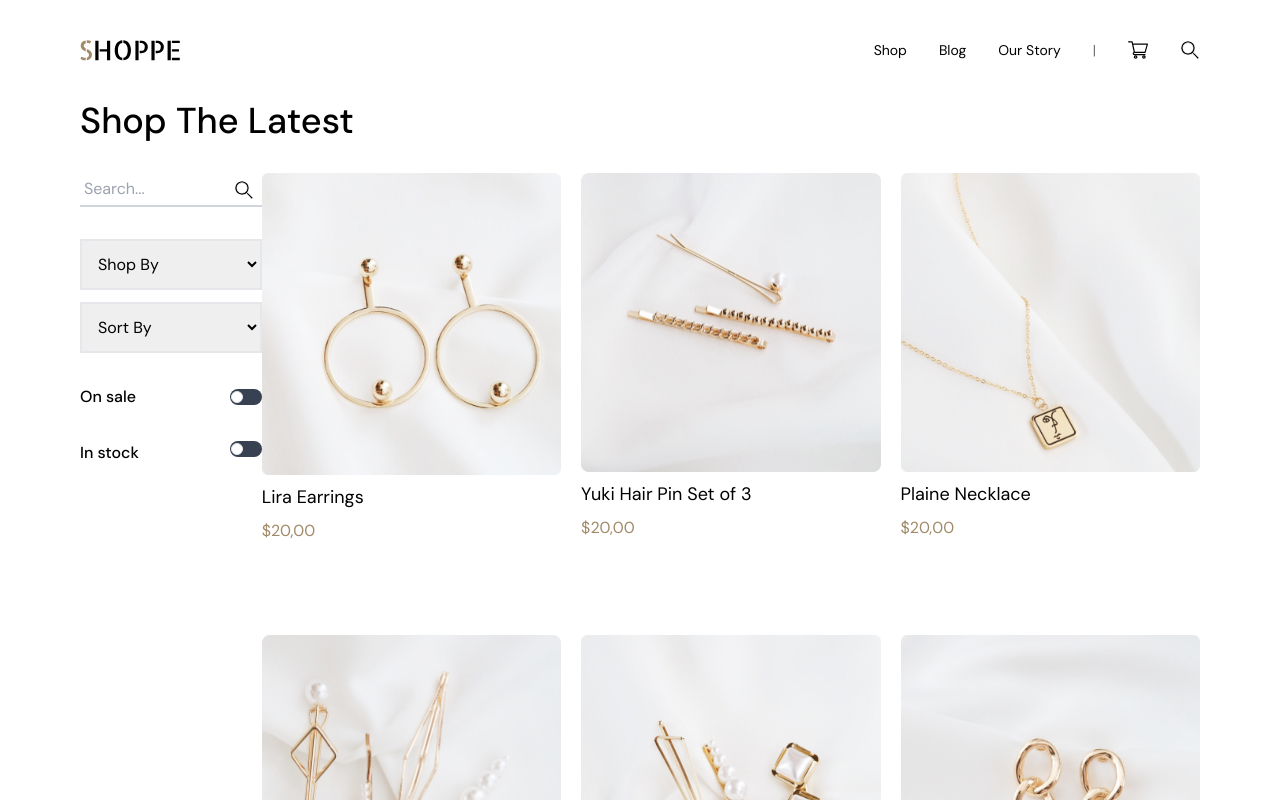
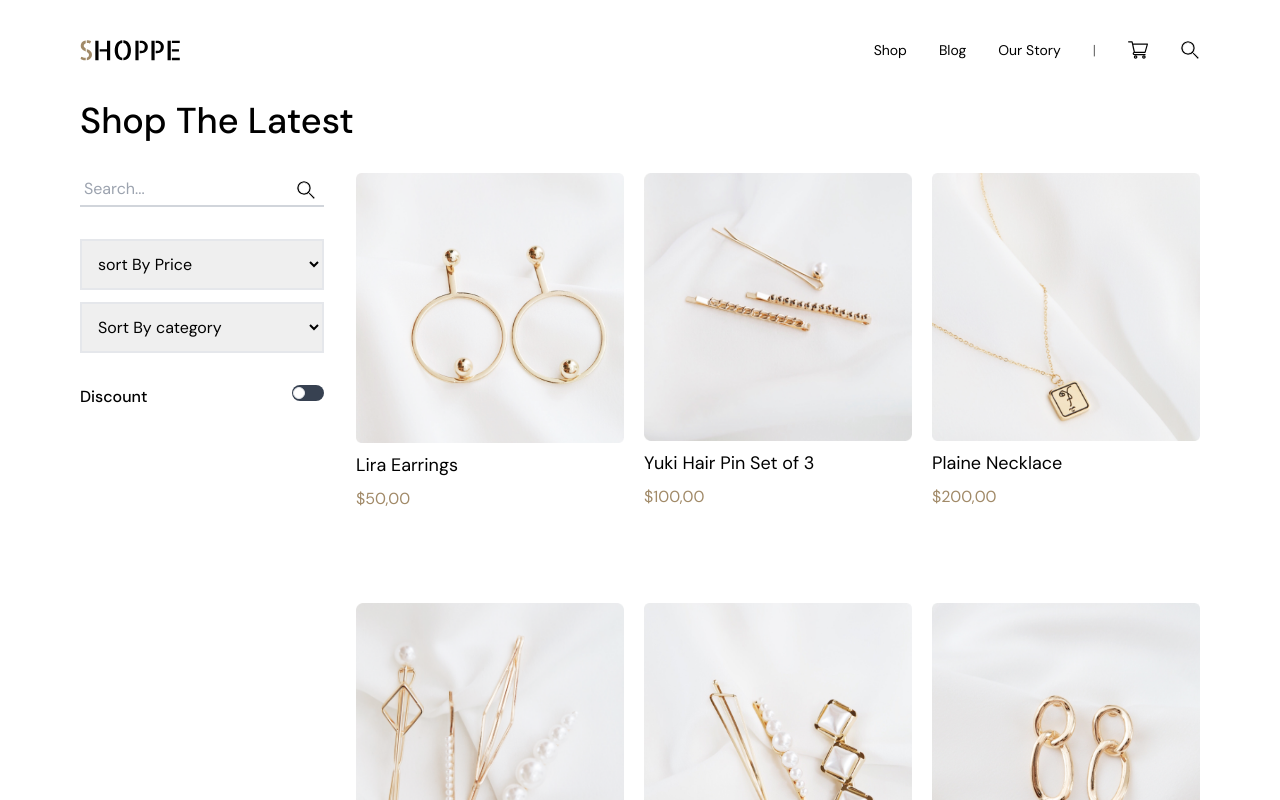
Before and after one commit to mokamaleldin/Shop, a Next.js app: page /Shop in a window 1280 px wide. Shown: the top 800 px of the page. Built offline with nearby package versions, Linux system fonts and the light colour scheme.

Commit message:
Optimize image loading in Shop page and add sorting and filtering options

```diff
--- a/src/app/(pages)/Shop/page.tsx
+++ b/src/app/(pages)/Shop/page.tsx
@@ -6,7 +6,7 @@ const page = () => {
     return (
         <div className="mx-20 ">
             <HeaderItems ShowAll={false} />
-            <div className="flex justify-between items-start">
+            <div className="flex justify-between items-start gap-8">
                 <Sidebar />
                 <AllCards />
             </div>
--- a/src/app/components/Checkout/OrderSummary.tsx
+++ b/src/app/components/Checkout/OrderSummary.tsx
@@ -7,8 +7,6 @@ const OrderSummary = () => {
 
     //this is the coupon state
     const { discount } = useSelector((state: RootState) => state.coupon);
-
-
 
     const totalPrice = cart.reduce((sum, item) => sum + item.price * item.quantity, 0);
     const free = totalPrice < driveFreeThreshold ? "Shipping is not free" : "Free shipping";
--- a/src/app/components/ShopPage/Sidebar.tsx
+++ b/src/app/components/ShopPage/Sidebar.tsx
@@ -1,4 +1,3 @@
-import Image from "next/image"
 import SearchInput from "../Inputs/SearchInput"
 
 const Sidebar = () => {
@@ -7,37 +6,26 @@ const Sidebar = () => {
       <SearchInput />
       <div className="mt-8">
         <select id="shop" name="shop" className="p-3 border-2 w-full" >
-          <option value="volvo">Shop By</option>
-          <option value="volvo">Volvo</option>
-          <option value="saab">Saab</option>
-          <option value="fiat">Fiat</option>
-          <option value="audi">Audi</option>
+          <option value="default" >sort By Price</option>
+          <option value="0-50">0-50</option>
+          <option value="50-100">50-100</option>
+          <option value="100-300">100-300</option>
+          <option value="300-1000">300-1000</option>
+          <option value="1000-2000">1000-2000</option>
         </select>
 
         <select id="shop" name="shop" className="p-3 border-2 w-full mt-3" >
-          <option value="volvo">Sort By</option>
-          <option value="volvo">Volvo</option>
-          <option value="saab">Saab</option>
-          <option value="fiat">Fiat</option>
-          <option value="audi">Audi</option>
+          <option value="default">Sort By category</option>
+          <option value="Jewelry">Jewelry</option>
+          <option value="Hair_Accessories">Hair Accessories</option>
         </select>
       </div>
 
-      <label className="flex justify-between items-center mt-8">
+      <label className="flex justify-between items-start mt-8">
         <input type="checkbox" value="" className="sr-only peer" />
-        <span className="font-medium">On sale</span>
+        <span className="font-medium">Discount</span>
         <div className="relative w-8 h-4 rounded-full bg-gray-700 peer-checked:after:translate-x-full after:absolute after:top-[1.7px] after:start-[1px] after:bg-white after:border after:rounded-full after:h-3 after:w-3 after:transition-all peer-checked:bg-blue-600"></div>
       </label>
-
-      <label className="flex justify-between items-start mt-8">
-        <input type="checkbox" value="" className="sr-only peer" />
-        <span className="font-medium">In stock</span>
-        <div className="relative w-8 h-4 rounded-full bg-gray-700 peer-checked:after:translate-x-full after:absolute after:top-[1.7px] after:start-[1px] after:bg-white after:border after:rounded-full after:h-3 after:w-3 after:transition-all peer-checked:bg-blue-600"></div>
-      </label>
-
-
-
-
     </div>
   )
 }
--- /dev/null
+++ b/src/app/lib/store/features/filterSlice.ts
@@ -0,0 +1,18 @@
+import { createSlice } from "@reduxjs/toolkit";
+
+const initialState = {
+    filter: "",
+};
+
+const filterSlice = createSlice({
+    name: "filter",
+    initialState,
+    reducers: {
+        setFilter: (state, action) => {
+            state.filter = action.payload;
+        },
+    },
+});
+
+export const filterActions = filterSlice.actions;
+export const filterReducer = filterSlice.reducer;
--- a/src/app/lib/store/index.ts
+++ b/src/app/lib/store/index.ts
@@ -1,14 +1,15 @@
 import { configureStore } from "@reduxjs/toolkit";
 import { cardReducer } from "./features/cartSlice";
 import { checkoutReducer } from "./features/checkoutSlice";
-import Coupon from "@/app/components/Checkout/Coupon";
 import { couponReducer } from "./features/couponSlice";
+import { filterReducer } from "./features/filterSlice";
 
 const store = configureStore({
     reducer: {
         card: cardReducer,
         checkout: checkoutReducer,
         coupon: couponReducer,
+        filter: filterReducer,
     },
 })
 
--- a/src/app/static/products.ts
+++ b/src/app/static/products.ts
@@ -2,7 +2,7 @@ import { TProduct } from "../types/Product";
 
 const products: TProduct[] = [
     {
-        price: 20,
+        price: 50,
         name: "Lira Earrings",
         image: "/Products/product4.png",
         slug: "lira-earrings",
@@ -19,7 +19,7 @@ const products: TProduct[] = [
         quantity: 0
     },
     {
-        price: 20,
+        price: 100,
         name: "Yuki Hair Pin Set of 3",
         image: "/Products/product1.png",
         slug: "yuki-hair-pin-set-of-3",
@@ -36,7 +36,7 @@ const products: TProduct[] = [
         quantity: 0
     },
     {
-        price: 20,
+        price: 200,
         name: "Plaine Necklace",
         image: "/Products/product2.png",
         slug: "plaine-necklace",
@@ -53,7 +53,7 @@ const products: TProduct[] = [
         quantity: 0
     },
     {
-        price: 20,
+        price: 180,
         name: "Hair Pin Set of 3",
         image: "/Products/product3.png",
         slug: "hair-pin-set-of-3",
@@ -70,7 +70,7 @@ const products: TProduct[] = [
         quantity: 0
     },
     {
-        price: 20,
+        price: 40,
         name: "Kaede Hair Pin Set Of 3",
         image: "/Products/product5.png",
         slug: "kaede-hair-pin-set-of-3",
```
